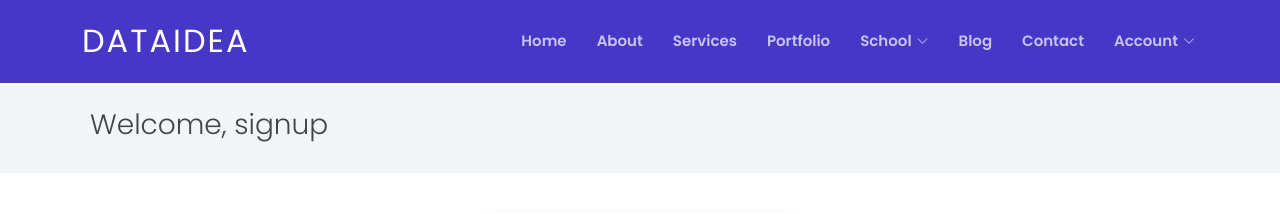
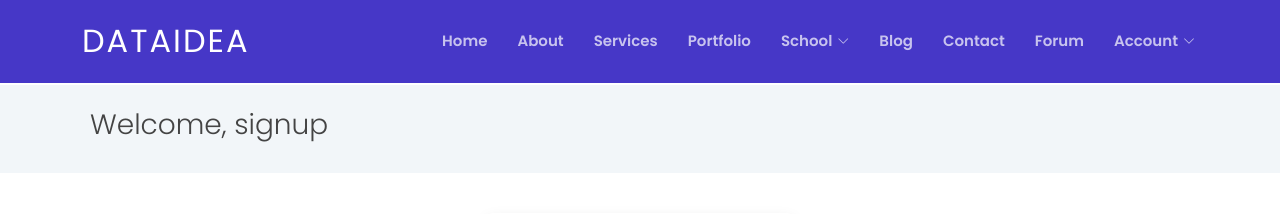
Before and after one commit to jumashafara/dataidea, a Django app: page /accounts/signup in a window 1280 px wide. Shown: the top 214 px of the page. Run offline with Django 4.2, Linux system fonts and the light colour scheme; some libraries are stand-ins or nearby versions.

Commit message:
added link to forum

```diff
--- a/dataidea/settings.py
+++ b/dataidea/settings.py
@@ -16,6 +16,9 @@ from pathlib import Path
 BASE_DIR = Path(__file__).resolve().parent.parent
 
 
+# Site Id
+# SITE_ID = 1
+
 # Quick-start development settings - unsuitable for production
 # See https://docs.djangoproject.com/en/4.2/howto/deployment/checklist/
 
@@ -31,6 +34,7 @@ ALLOWED_HOSTS = ['*']
 # Application definition
 
 INSTALLED_APPS = [
+    'django.contrib.sites',
     'accounts.apps.AccountsConfig',
     'blog.apps.BlogConfig',
     'index.apps.IndexConfig',
--- a/dataidea/urls.py
+++ b/dataidea/urls.py
@@ -27,7 +27,7 @@ urlpatterns = [
     path(route='', view=include('index.urls'), name='index'),
     path(route='accounts/', view=include('accounts.urls'), name='accounts'),
     path(route='school/', view=include('school.urls'), name='school'),
-    path(route='blog/', view=include('blog.urls'), name='blog')
-]
+    path(route='blog/', view=include('blog.urls'), name='blog'),
+    ]
 urlpatterns += staticfiles_urlpatterns()
 urlpatterns += static(settings.MEDIA_URL, document_root=settings.MEDIA_ROOT)
--- a/templates/components/base.html
+++ b/templates/components/base.html
@@ -120,6 +120,13 @@
             <li>
               <a class="nav-link scrollto" href="{% url 'index:home' %}#contact"
                 >Contact</a
+              >
+            </li>
+            <li>
+              <a
+                class="nav-link scrollto"
+                href="https://dataideaforum.pythonanywhere.com/"
+                >Forum</a
               >
             </li>
             <li class="dropdown">
```
Also changed, not shown: db.sqlite3.
